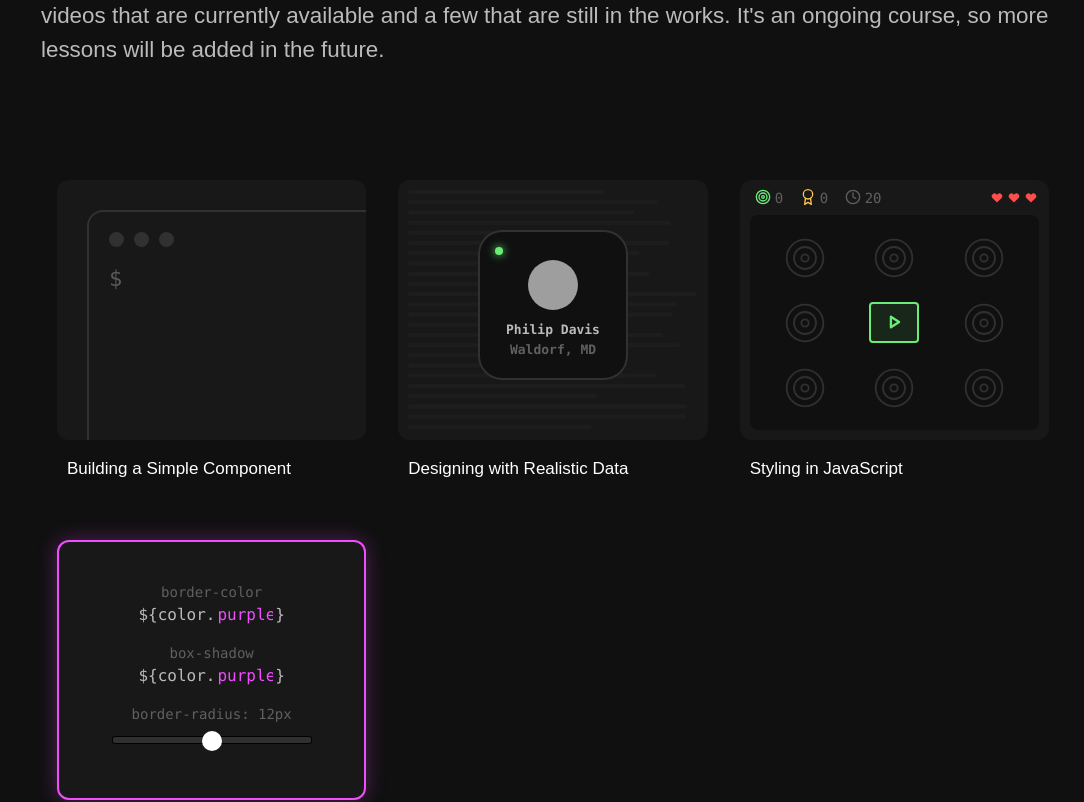
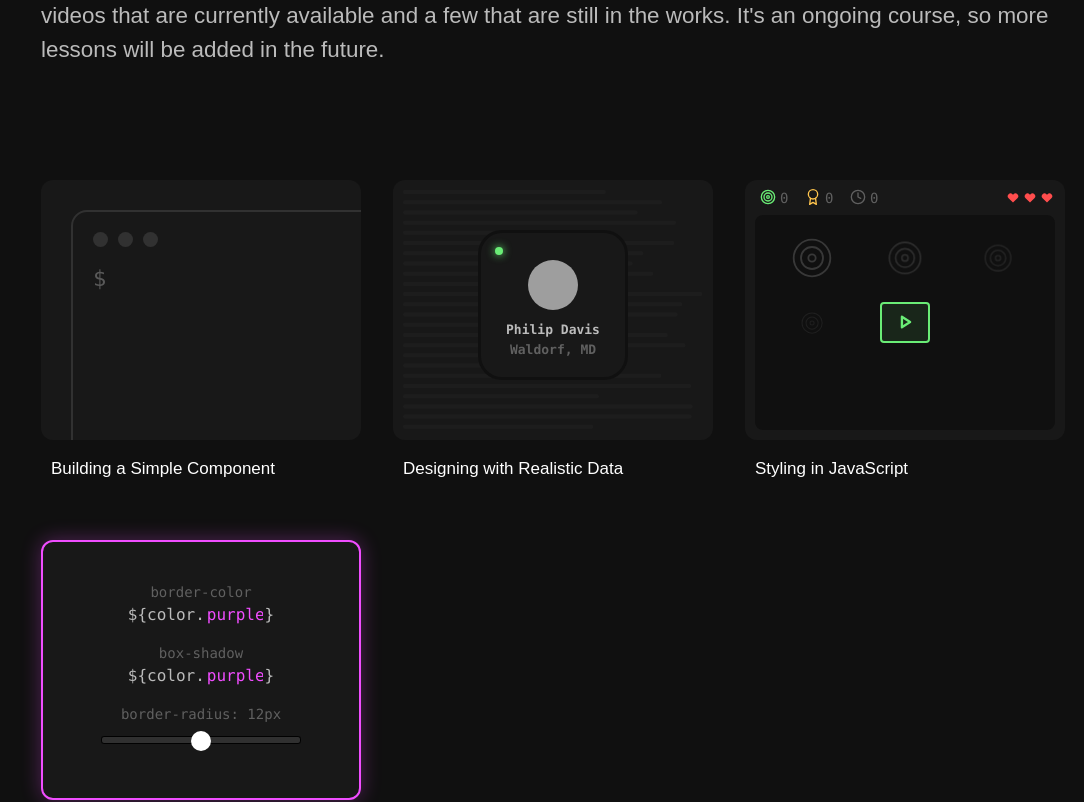
Before and after one commit to philipcdavis/reactfordesign.github.io, a Next.js app: page / in a window 1280 px wide. Shown: the part 1140-1942 px from the top of the page, without its empty margins (87-1171 px from the left). Built offline with nearby package versions, Linux system fonts and the light colour scheme; grey boxes are pictures that could not be loaded; a web font is replaced by a local one.

Commit message:
Added pages

```diff
--- a/components/LessonCards.js
+++ b/components/LessonCards.js
@@ -27,36 +27,37 @@ const LessonText = styled(Text)`
   margin-left: 10px;
 `
 
+const breakpoints = [1, 1/2, 1/2, 1/3];
+
 const LessonCards = function(props) {
   return (
-      <Flex flexWrap='wrap' mx={"auto"} mt={5}>
-        <LessonCardContainer px={3} width={[1,1/2,1/3]}>
+    <Flex flexWrap="wrap" mx={-3} mt={5}>
+      <LessonCardContainer px={3} width={breakpoints}>
         <LessonCard>
           <SimpleComponent />
         </LessonCard>
         <LessonText mt={3}>Building a Simple Component</LessonText>
       </LessonCardContainer>
-        <LessonCardContainer px={3} width={[1,1/2,1/3]}>
+      <LessonCardContainer px={3} width={breakpoints}>
         <LessonCard>
           <DesigningWithData />
         </LessonCard>
         <LessonText mt={3}>Designing with Realistic Data</LessonText>
       </LessonCardContainer>
-        <LessonCardContainer px={3} width={[1, 1 / 2, 1 / 3]}>
+      <LessonCardContainer px={3} width={breakpoints}>
         <LessonCard>
           <IconComponentLibrary />
         </LessonCard>
         <LessonText mt={3}>Styling in JavaScript</LessonText>
       </LessonCardContainer>
-        <LessonCardContainer px={3} width={[1,1/2,1/3]}>
-          <LessonCard style={{backgroundColor: "transparent"}}>
+      <LessonCardContainer px={3} width={breakpoints}>
+        <LessonCard style={{ backgroundColor: "transparent" }}>
           <StylingInJavascript />
         </LessonCard>
         <LessonText mt={3}>Styling in JavaScript</LessonText>
       </LessonCardContainer>
-
     </Flex>
-  )
+  );
 }
 
 export default LessonCards;
--- a/components/Lessons/DesigningWithData.js
+++ b/components/Lessons/DesigningWithData.js
@@ -25,21 +25,21 @@ const BarContainer = styled.svg`
 `;
 
 const Card = styled.div`
-  background-color: ${color.black};
+  background: ${color.gray3};
   height: 150px;
   width: 150px;
   border-radius: 24px;
   position: relative;
   top: -5px;
   z-index: 1;
-  box-shadow: inset 0 0 0 2px ${color.gray2};
+  box-shadow: inset 0 0 0 3px ${color.black};
   box-sizing: content-box;
   transition: all 0.1s ease-in-out;
   font-family: menlo, monospace;
   font-weight: bold;
 
   &:before {
-    content: '';
+    content: "";
     position: absolute;
     left: 0;
     right: 0;
@@ -48,7 +48,8 @@ const Card = styled.div`
     z-index: -1;
     opacity: 0;
     border-radius: 24px;
-    box-shadow: 0 0px 20px ${hexToRGB(color.blue, 0.5)}, inset 0 0 0 2px ${color.blue};
+    box-shadow: 0 0px 20px ${hexToRGB(color.gray1, 0.5)},
+      inset 0 0 0 3px ${color.gray2};
     transition: all 0.1s ease-in-out;
   }
 
--- a/components/Lessons/IconComponentLibrary.js
+++ b/components/Lessons/IconComponentLibrary.js
@@ -1,4 +1,4 @@
-import React, { useRef, useEffect } from 'react'
+import React, { useRef } from 'react'
 import styled, { keyframes } from "styled-components";
 import { color } from '../Tile'
 import { Box, Flex } from 'rebass/styled-components'
@@ -18,6 +18,12 @@ const cursor = (cursor) => {
   `;
 }
 
+const blink = keyframes`
+    0%{  opacity: 0; transform: scale(0.25); }
+    50%{ opacity: 0.5; transform: scale(1); }
+    100% { opacity: 0; transform: scale(0.25); }
+`;
+
 const Container = styled(Box)`
   position: absolute;
   top: 0;
@@ -36,6 +42,7 @@ const GameScreen = styled(Box)`
   border-radius: 8px;
   background-color: ${color.black};
   overflow: hidden;
+  visibility: visible;
   ${cursor("crosshair")}
 `;
 
@@ -47,7 +54,11 @@ const GameBoard = styled(Box)`
   right: 10px;
   display: flex;
   flex-wrap: wrap;
-`
+  background-color: ${color.black};
+  &.view-hidden {
+    visibility: hidden;
+  }
+`;
 
 const GameTileCell = styled.div`
   width: calc(33.333%);
@@ -124,12 +135,10 @@ const Target = styled(Icon.Target)`
   }
 
   &.target-placeholder {
-    opacity: 0.4;
-    transition: none;
-
-    &:hover {
-      opacity: 1;
-    }
+    pointer-events: none;
+    opacity: 0;
+    animation: ${blink} 10s linear infinite;
+    animation-delay: ${(props) => props.delay * 1000}ms;
   }
 
   &.target-hit {
@@ -210,30 +219,37 @@ const IconComponentLibrary = () => {
   const timeCounter = useRef();
   const highscore = useRef();
   const holes = [hole1, hole2, hole3, hole4, hole5, hole6, hole7, hole8, hole9];
+  const startView = useRef();
+  const inGameView = useRef();
+  const endView = useRef();
 
   let timeUp = true;
   let score = 0;
   let heart = hearts.length;
-  let time = 20;
+  let time = 5;
 
   const peep = () => {
-    let hole = randomHole(holes);
-    let time = randomTime(400, 800);
-    hole.current.classList.remove("target-hidden");
-    hole.current.classList.remove("target-missed");
+    let rHole = randomHole(holes);
+    let rTime = randomTime(400, 800);
+    rHole.current.classList.remove("target-hidden");
+    rHole.current.classList.remove("target-missed");
 
     setTimeout(() => {
-      hole.current.classList.add("target-missed");
-      hole.current.classList.add("target-hidden");
+      rHole.current.classList.add("target-missed");
+      rHole.current.classList.add("target-hidden");
+
       if (timeUp) {
         endGame();
       } else {
         peep();
       }
-    }, time)
+    }, rTime);
   }
 
   const endGame = () => {
+    console.log("game ended");
+    inGameView.current.classList.add("view-hidden");
+    endView.current.classList.remove("view-hidden");
     timeUp = true;
     if (localStorage.getItem("highscore")) {
       if (Number(localStorage.getItem("highscore")) < score) {
@@ -248,16 +264,35 @@ const IconComponentLibrary = () => {
   }
 
   const startGame = () => {
+    if (!timeUp) return;
+    startView.current.classList.add("page");
+    inGameView.current.classList.remove("view-hidden");
+    endView.current.classList.add("view-hidden");
+    timeUp = false;
     score = 0;
-    heart = 7;
+    heart = hearts.length;
+    time = 5;
     scorecard.current.textContent = score;
-    //heart
-    timeUp = false;
+    timeCounter.current.textContent = time;
+
+    gameClock();
     peep();
 
     setTimeout(() => {
       timeUp = true;
     }, time * 1000);
+  }
+
+  const gameClock = () => {
+    if (timeUp) {
+      return;
+    }
+
+    setTimeout(() => {
+      time--;
+      timeCounter.current.textContent = time;
+      return gameClock();
+    }, 1000)
   }
 
   const bonk = (e) => {
@@ -278,20 +313,19 @@ const IconComponentLibrary = () => {
   return (
     <Container>
       <Flex p={"2px 10px"}>
-
         <NavItem>
           <NavIcon as={Icon.Target} color={color.green} size={16} />
-          <span ref={scorecard}>0</span>
+          <div ref={scorecard}>0</div>
         </NavItem>
 
         <NavItem>
           <NavIcon as={Icon.Award} color={color.yellow} size={16} />
-          <span ref={highscore}>0</span>
+          <div ref={highscore}>0</div>
         </NavItem>
 
         <NavItem>
           <NavIcon as={Icon.Clock} color={color.gray4} size={16} />
-          <span ref={timeCounter}>{time}</span>
+          <div ref={timeCounter}>0</div>
         </NavItem>
 
         <Box ml={"auto"}>
@@ -301,31 +335,37 @@ const IconComponentLibrary = () => {
         </Box>
       </Flex>
       <GameScreen>
-        <GameBoard>
-
+        <GameBoard ref={startView} name="Start View">
           {Array(9)
             .fill("")
             .map((d, i) => {
-              if(i !== 4) {
+              if (i !== 4) {
                 return (
-                  <GameTileCell>
-                    <Target className="target-placeholder" size={44} />
+                  <GameTileCell key={i}>
+                    <Target
+                      delay={i}
+                      className="target-placeholder"
+                      size={44}
+                    />
                   </GameTileCell>
                 );
               } else {
                 return (
-                  <GameTileCell>
+                  <GameTileCell key={i}>
                     <StartButton onClick={startGame}>
                       <PlayIcon size={14} />
                     </StartButton>
                   </GameTileCell>
                 );
               }
+            })}
+        </GameBoard>
 
-            })}
-
-        </GameBoard>
-        <GameBoard style={{display: "none"}}>
+        <GameBoard
+          ref={inGameView}
+          className="view-hidden"
+          name="In Game View"
+        >
           <GameTileCell>
             <Target
               ref={hole1}
@@ -399,6 +439,10 @@ const IconComponentLibrary = () => {
             />
           </GameTileCell>
         </GameBoard>
+
+        <GameBoard className="view-hidden" ref={endView} name="End View">
+          Game Over
+        </GameBoard>
       </GameScreen>
     </Container>
   );
```
Lines whose indentation alone changed are shown as unchanged.
